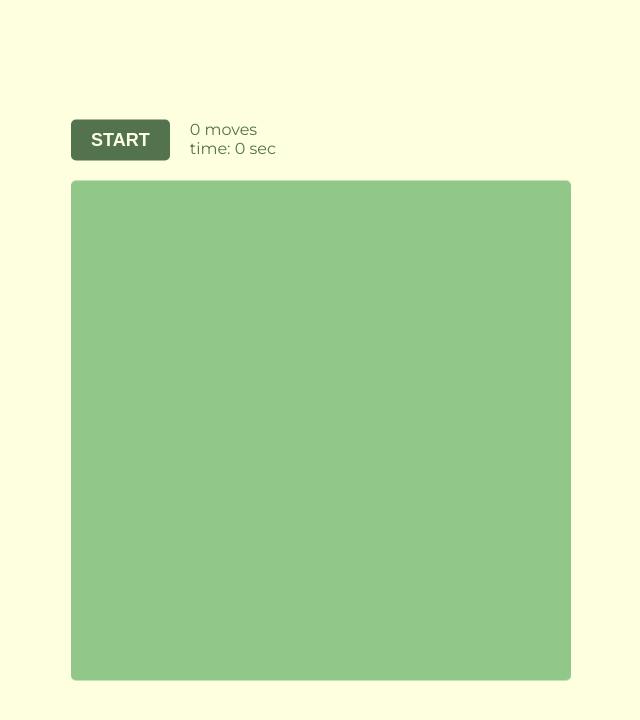
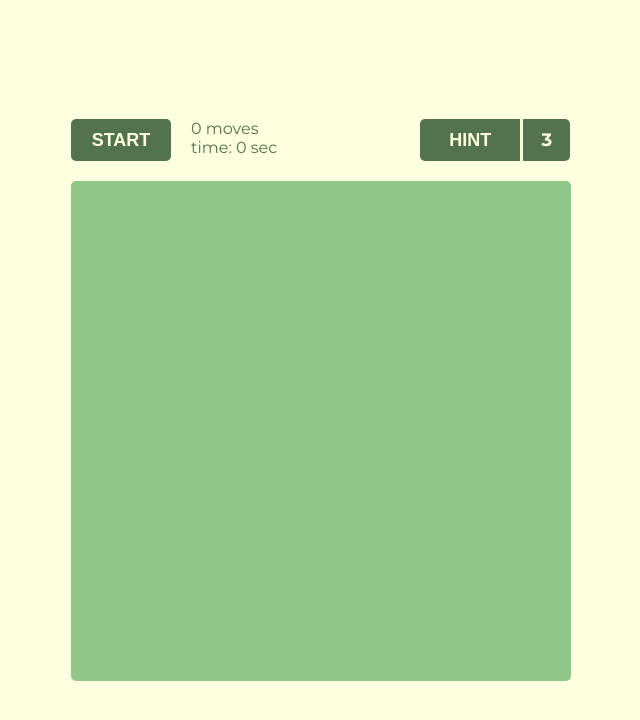
Before and after one commit to RipeCherries/emoji-memory-game, a plain HTML site: page game.html in a window 1280 px wide. Shown: the whole page, without its empty margins (319-959 px from the left). Drawn offline with Linux system fonts and the light colour scheme.

Commit message:
Add hint

```diff
--- a/game.html
+++ b/game.html
@@ -21,6 +21,8 @@
                 <div class="moves">0 moves</div>
                 <div class="time">time: 0 sec</div>
             </div>
+            <button class="hint">HINT</button>
+            <div class="hint-count">3</div>
         </div>
         <div class="game-board">
             <div class="board" data-size="2"></div>
--- a/game.js
+++ b/game.js
@@ -4,7 +4,9 @@ const selectors = {
     win: document.querySelector(".win"),
     moves: document.querySelector(".moves"),
     time: document.querySelector(".time"),
-    start: document.querySelector(".start")
+    start: document.querySelector(".start"),
+    hint: document.querySelector(".hint"),
+    hintCount: document.querySelector(".hint-count")
 }
 
 const state = {
@@ -12,6 +14,7 @@ const state = {
     flippedCards: 0,
     totalFlips: 0,
     totalTime: 0,
+    hintCount: 3,
     loop: null
 }
 
@@ -88,8 +91,10 @@ const handleClick = (event) => {
 
     if (eventTarget.className.includes("card") && !eventParent.className.includes("flipped")) {
         flipCard(eventParent);
-    } else if (eventTarget.nodeName === "BUTTON" && !eventTarget.className.includes("disabled")) {
-        startGame();
+    // } else if (eventTarget.nodeName === "BUTTON" && !eventTarget.className.includes("disabled")) {
+    //     startGame();
+    } else if (eventTarget.className.includes("hint") && !eventTarget.className.includes("disabled")) {
+        showHint();
     }
 }
 
@@ -139,6 +144,34 @@ const flipCard = (card) => {
     }
 }
 
+const flipCardsforHint = () => {
+    cards = document.querySelectorAll(".card:not(.matched)");
+
+    cards.forEach(card => {
+        card.classList.add("flipped");
+    });
+
+    setTimeout(() => {
+        cards.forEach(card => {
+            card.classList.remove("flipped");
+        });
+    }, 3000);
+}
+
+const showHint = () => {
+    if (state.hintCount > 0) {
+        flipCardsforHint();
+        state.hintCount -= 1;
+    }
+
+    if (state.hintCount == 0) {
+        selectors.hint.classList.add("disabled");
+        selectors.hintCount.classList.add("disabled");
+    }
+
+    selectors.hintCount.innerText = state.hintCount;
+}
+
 const flipBackCards = () => {
     document.querySelectorAll('.card:not(.matched)').forEach(card => {
         card.classList.remove('flipped');
--- a/styles/game.css
+++ b/styles/game.css
@@ -20,7 +20,8 @@ html {
 
 .controls {
     display: flex;
-    gap: 20px;
+    max-height: 45px;
+    width: 500px;
     margin-bottom: 20px;
 }
 
@@ -33,15 +34,43 @@ html {
     cursor: pointer;
     font-size: 18px;
     font-weight: 700;
-}
-
-.disabled {
-    background: #91C788;
+    width: 100px;
 }
 
 .stats {
     color: #52734D;
     font-size: 16px;
+    margin-left: 20px;
+}
+
+.hint {
+    background: #52734D;
+    color: #FEFFDE;
+    border: none;
+    border-radius: 5px 0 0 5px;
+    padding: 10px 20px;
+    cursor: pointer;
+    font-size: 18px;
+    font-weight: 700;
+    width: 100px;
+    margin-left: 143px;
+}
+
+.hint-count {
+    background: #52734D;
+    color: #FEFFDE;
+    font-size: 18px;
+    font-weight: 700;
+    text-align: center;
+    padding: 10px 0;
+    border-left: 3px solid #FEFFDE;
+    border-radius: 0 5px 5px 0;
+    width: 50px;
+    cursor: pointer;
+}
+
+.disabled {
+    background: #91C788;
 }
 
 .game-board {
```
